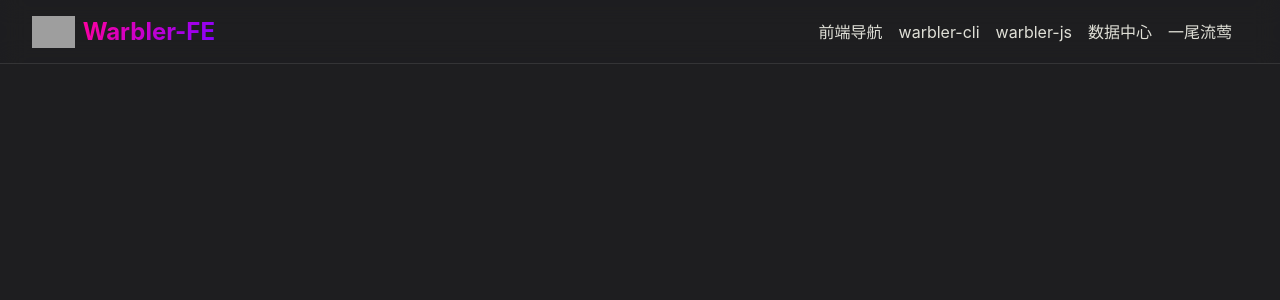
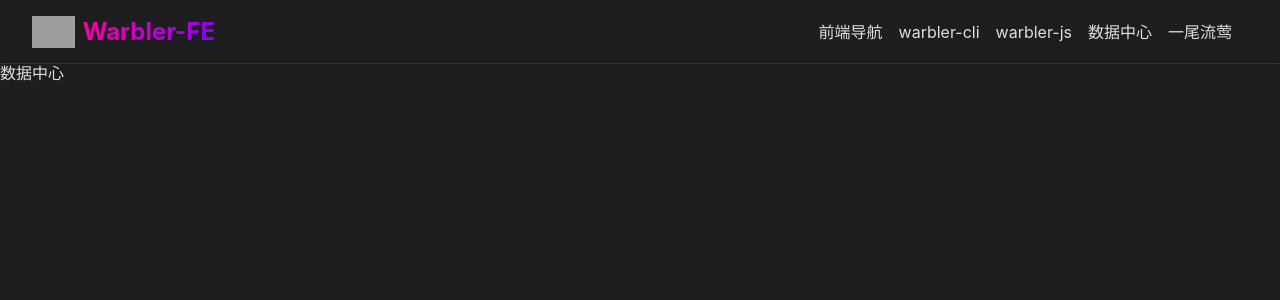
Before and after one commit to alanhzw/warbler-fe, a Vue app: page /dataCenter in a window 1280 px wide. Shown: the top 300 px of the page. Built offline with nearby package versions, Linux system fonts and the light colour scheme; grey boxes are pictures that could not be loaded.

Commit message:
🚀 新增: warbler-js 添加新内容

```diff
--- a/src/components/nav-menu.vue
+++ b/src/components/nav-menu.vue
@@ -2,14 +2,14 @@
  * @Author: 一尾流莺
  * @Description:头部导航菜单
  * @Date: 2023-03-24 14:21:26
- * @LastEditTime: 2023-03-26 20:27:41
+ * @LastEditTime: 2023-03-29 10:57:59
  * @FilePath: \warbler-fe\src\components\nav-menu.vue
 -->
 
 <template>
   <div class="nav-menu">
     <div class="mask"></div>
-    <div class="logo cp">
+    <div class="logo cp" @click="goToHome">
       <img src="https://turbo.build/images/docs/repo/repo-hero-logo-dark.svg" class="logo-img" />
       <div class="logo-title fwb">Warbler-FE</div>
     </div>
@@ -31,12 +31,19 @@ import { ref } from 'vue';
 import { useRouter } from 'vue-router';
 
 const router = useRouter();
+// 当前激活的 Tab
 const currentNav = ref(-1);
+// 点击 Tab 切换页面
 const changeCurrentNab = (clickIndex: number, path: string) => {
   currentNav.value = clickIndex;
   router.push({ path });
 };
+// 回到首页
+const goToHome = () => {
+  router.push({ path: '/' });
+};
 
+// 导航列表
 const navs = [
   {
     title: '前端导航',
@@ -52,11 +59,11 @@ const navs = [
   },
   {
     title: '数据中心',
-    path: '',
+    path: '/dataCenter',
   },
   {
     title: '一尾流莺',
-    path: '',
+    path: '/warblerCenter',
   },
 ];
 </script>
--- a/src/router/index.ts
+++ b/src/router/index.ts
@@ -25,6 +25,18 @@ const routes = [
     component: () => import(/* webpackChunkName: "warblerCli" */ '@v/warblerCli/index.vue'),
     children: [],
   },
+  {
+    path: '/dataCenter',
+    name: 'dataCenter',
+    component: () => import(/* webpackChunkName: "dataCenter" */ '@v/dataCenter/index.vue'),
+    children: [],
+  },
+  {
+    path: '/warblerCenter',
+    name: 'warblerCenter',
+    component: () => import(/* webpackChunkName: "warblerCenter" */ '@v/warblerCenter/index.vue'),
+    children: [],
+  },
 ];
 
 const router = createRouter({
--- /dev/null
+++ b/src/views/dataCenter/index.vue
@@ -0,0 +1,21 @@
+<!--
+ * @Author: 一尾流莺
+ * @Description:数据中心
+ * @Date: 2023-03-29 10:55:40
+ * @LastEditTime: 2023-03-29 11:00:17
+ * @FilePath: \warbler-fe\src\views\dataCenter\index.vue
+-->
+<template>
+  <div class="data-center">数据中心</div>
+</template>
+
+<script setup lang="ts"></script>
+
+<style lang="scss" scoped>
+.data-center {
+  padding-top: var(--warbler-header-height);
+  width: 100%;
+  height: 100%;
+  overflow: auto;
+}
+</style>
--- /dev/null
+++ b/src/views/warblerCenter/index.vue
@@ -0,0 +1,21 @@
+<!--
+ * @Author: 一尾流莺
+ * @Description:一尾流莺
+ * @Date: 2023-03-29 10:55:54
+ * @LastEditTime: 2023-03-29 11:00:23
+ * @FilePath: \warbler-fe\src\views\warblerCenter\index.vue
+-->
+<template>
+  <div class="warbler-center">一尾流莺</div>
+</template>
+
+<script setup lang="ts"></script>
+
+<style lang="scss" scoped>
+.warbler-center {
+  padding-top: var(--warbler-header-height);
+  width: 100%;
+  height: 100%;
+  overflow: auto;
+}
+</style>
--- a/src/views/warblerCli/index.vue
+++ b/src/views/warblerCli/index.vue
@@ -1,12 +1,17 @@
 <template>
   <iframe
+    :src="domain"
     style="display: block"
-    src="https://cn.vuejs.org/"
+    background="transparent"
     width="100%"
     height="100%"
     frameborder="0"></iframe>
 </template>
 
-<script setup lang="ts"></script>
+<script setup lang="ts">
+import { computed } from 'vue';
+
+const domain = computed(() => import.meta.env.VITE_WARBLER_CLI_DOMAIN);
+</script>
 
 <style lang="scss" scoped></style>
```
Also changed, not shown: 1 other file (tests, documents, lock files or other folders).
